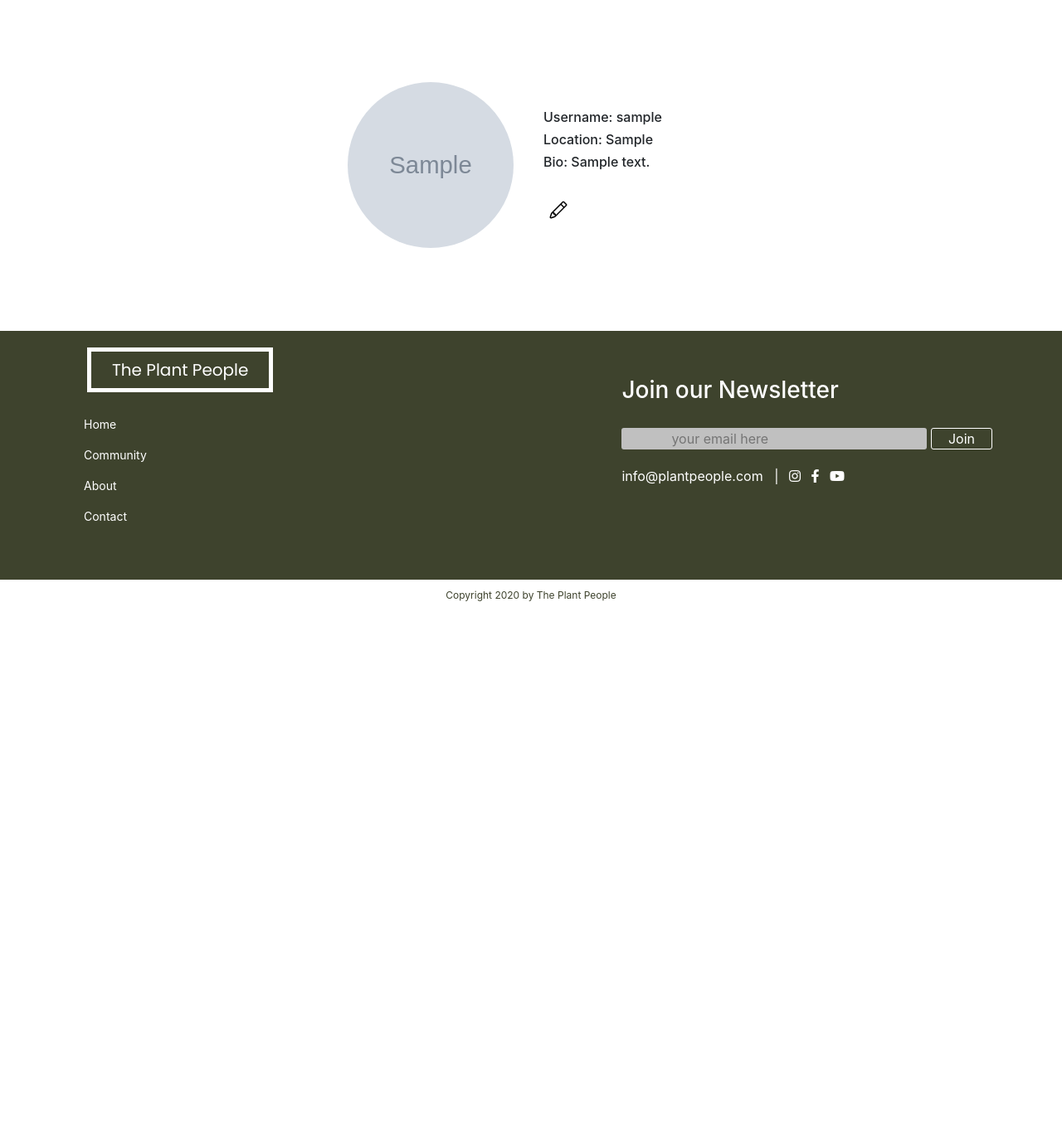
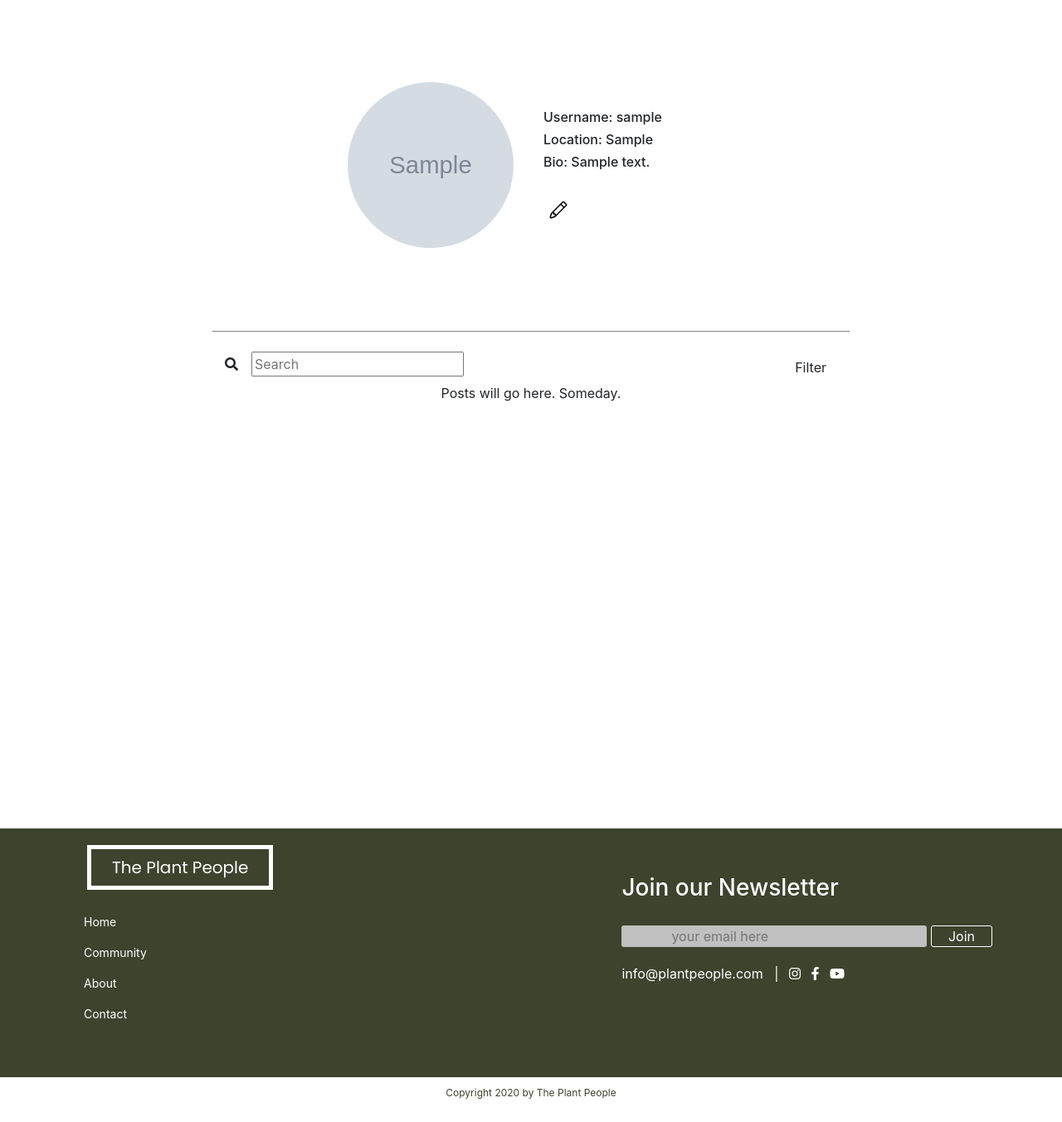
Before and after one commit to aliciaroeck/plant-people, a Django app: page /profile/ in a window 1280 px wide. Shown: the part 91-1444 px from the top of the page at 83% size. Before the commit the page ends 816 px from the top, so only its background shows below. Run offline with Django 3.2, Linux system fonts and the light colour scheme; a user stored in the database is signed in; tables that the repository leaves empty hold one stand-in row (values such as "Sample post"); grey boxes marked "Sample" are stand-in pictures; some libraries are stand-ins or nearby versions.

Commit message:
adds search and cilter to profile

```diff
--- a/main_app/static/styles/base.css
+++ b/main_app/static/styles/base.css
@@ -265,9 +265,6 @@ button.footer-submit {
 
 
 /* ====== Profile ====== */
-.profile-header {
-
-}
 
 /* Profile image */
 .profile-img {
@@ -282,8 +279,8 @@ button.edit {
 img.profile-pic {
     opacity: 1;
     display: block;
+    background-size: inherit;
     transition: .5s ease;
-    backface-visibility: hidden;
     background-color: white;
     height: 200px;
     width: 200px;
@@ -325,15 +322,14 @@ img.profile-pic {
     width: 200px;
 }
 
-.profile-pic-sm {
-    object-fit: cover;
-    height: 150px;
-    width: 150px;
-    margin-bottom: 30px;
-    border: 5px solid rgb(168,136,255);
-}
-
-/* profile info */
+/* Profile info */
 .profile-info {
     margin-bottom: 25px;
 }
+
+/* User posts */
+.user-posts {
+    height: 600px;
+    width: 60%;
+    border-top: solid gray 1px;;
+}
--- a/main_app/templates/registration/profile.html
+++ b/main_app/templates/registration/profile.html
@@ -13,8 +13,8 @@
                 <div class="image-container">
 
                         <!-- Profile image -->
-                    <img class="profile-pic rounded-circle" src="{% static '' %}{{view_user.profile.image}}"
-                        alt="Profile Picture">
+                    <img class="profile-pic rounded-circle" src="{% static '' %}{{view_user.profile.image}}" alt="Profile Picture">
+
                     <div class="middle">
                         <div class="text">
                                 <!-- update photo icon -->
@@ -63,7 +63,6 @@
                             </div>
                         </div>
                     </div>
-
                 </div>
             </div>
         </div>
@@ -118,7 +117,37 @@
                     </svg>
                 </button>
             {%endif%}
+        </div>
+    </div>
 
+    <div class="user-posts container d-flex flex-column">
+        <div class="row mt-4">
+                <!-- Search form -->
+            <div class="col-sm search">
+                <form class="d-flex justify-content-start align-items-center">
+                    <i class="fas fa-search pr-3" aria-hidden="true"></i>
+                    <input class="" type="text" placeholder="Search"
+                    aria-label="Search">
+                </form>
+            </div>
+                <!-- Filter dropdown -->
+            <div class="col-sm filter d-flex justify-content-end">
+                <div class="btn-group">
+                    <button type="button" class="btn" data-toggle="dropdown" aria-haspopup="true" aria-expanded="false">
+                      Filter
+                    </button>
+                    <div class="dropdown-menu dropdown-menu-right">
+                      <button class="dropdown-item" type="button">Latest</button>
+                      <button class="dropdown-item" type="button">Oldest</button>
+                      <button class="dropdown-item" type="button">Alphabetical</button>
+                    </div>
+                  </div>
+            </div>
+        </div>
+        <div class="row">
+            <div class="col-sm d-flex justify-content-center">
+                Posts will go here. Someday.
+            </div>
         </div>
     </div>
 
--- a/main_app/views.py
+++ b/main_app/views.py
@@ -55,7 +55,7 @@ def profile(request):
     context = {'edit_profile_form': EditProfileForm(initial={'full_name':request.user.profile.full_name, 'location':request.user.profile.location, 'bio':request.user.profile.bio}), 'view_user': request.user, 'image_form': ImageForm()}
     return render(request, 'registration/profile.html', context)
 
-
+# Edit Profile
 def edit_profile(request):
     user = request.user.profile
     form = EditProfileForm(request.POST)
```
Lines whose indentation alone changed are shown as unchanged.
